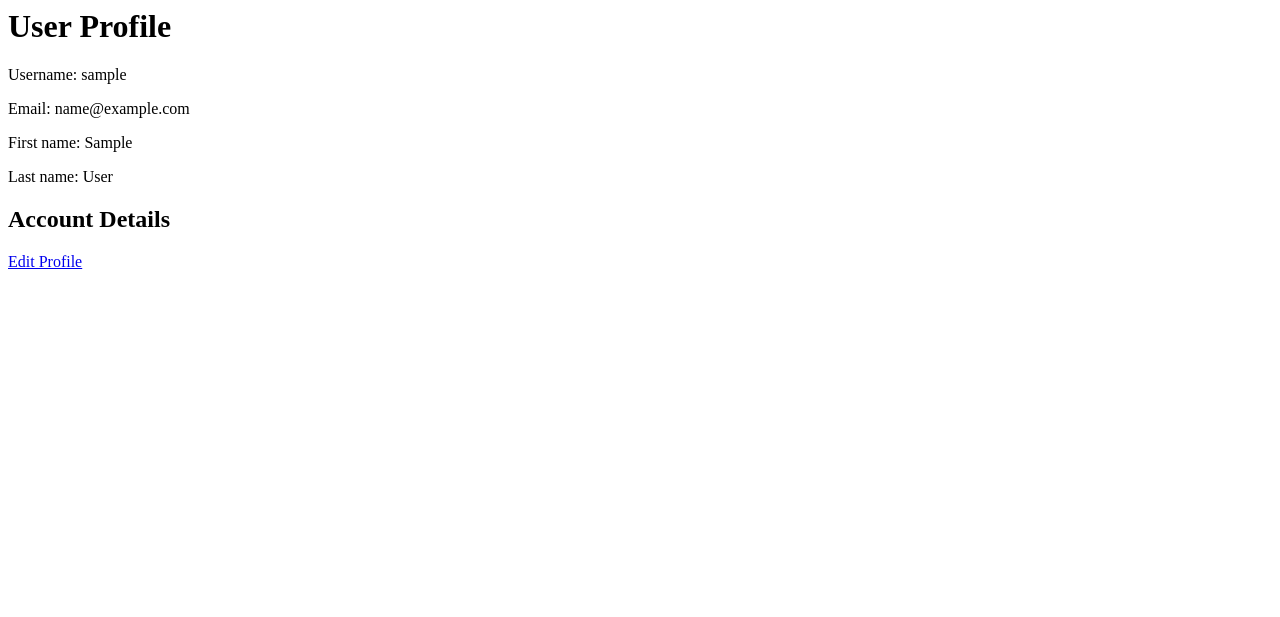
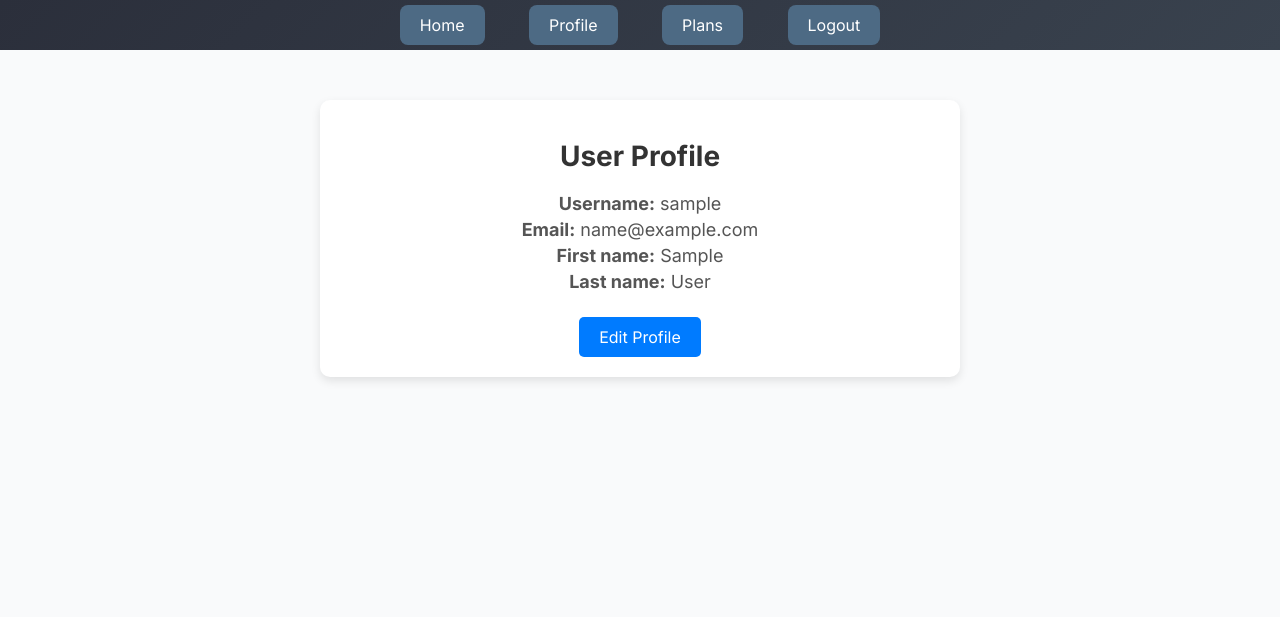
Before and after one commit to thefirsthouse/finance_tracker, a Django app: page /accounts/profile/ in a window 1280 px wide. Shown: the top 617 px of the page. Run offline with Django 5.2, Linux system fonts and the light colour scheme; the visitor is signed in with stand-in values (Sample User, id 1).

Commit message:
profile page

```diff
--- /dev/null
+++ b/finance_tracker/static/css/profile.css
@@ -0,0 +1,56 @@
+.profile-container {
+    max-width: 600px;
+    margin: 50px auto;
+    padding: 20px;
+    background: #ffffff;
+    border-radius: 10px;
+    box-shadow: 0px 4px 10px rgba(0, 0, 0, 0.1);
+    text-align: center;
+}
+
+.profile-heading {
+    font-size: 28px;
+    font-weight: bold;
+    color: #333;
+    margin-bottom: 20px;
+}
+
+.profile-info p {
+    font-size: 18px;
+    color: #555;
+    margin: 5px 0;
+}
+
+.profile-subheading {
+    font-size: 22px;
+    font-weight: bold;
+    color: #444;
+    margin-top: 30px;
+}
+
+.account-list {
+    list-style: none;
+    padding: 0;
+}
+
+.account-item {
+    font-size: 18px;
+    color: #666;
+    padding: 8px 0;
+}
+
+.btn-edit {
+    display: inline-block;
+    margin-top: 20px;
+    padding: 10px 20px;
+    font-size: 16px;
+    color: #fff;
+    background-color: #007bff;
+    text-decoration: none;
+    border-radius: 5px;
+    transition: background 0.3s ease;
+}
+
+.btn-edit:hover {
+    background-color: #0056b3;
+}
--- a/finance_tracker/templates/accounts/profile.html
+++ b/finance_tracker/templates/accounts/profile.html
@@ -1,16 +1,21 @@
+{% extends "base.html" %}
+{% load static %}
+
+{% block extra_css %}
+    <link rel="stylesheet" href="{% static 'css/profile.css' %}">
+{% endblock %}
+
+{% block title %}User Profile{% endblock %}
+
 {% block content %}
-    <h1>User Profile</h1>
-    <p>Username: {{ user.username }}</p>
-    <p>Email: {{ user.email }}</p>
-    <p>First name: {{ user.first_name }}</p>
-    <p>Last name: {{ user.last_name }}</p>
-
-    <h2>Account Details</h2>
-    <!-- <ul>
-        {% for account in accounts %}
-            <li>{{ account.name }}: {{ account.balance }}</li>
-        {% endfor %}
-    </ul> -->
-
-    <a href="{% url 'edit_profile' %}">Edit Profile</a>
+    <div class="profile-container">
+        <h1 class="profile-heading">User Profile</h1>
+        <div class="profile-info">
+            <p><strong>Username:</strong> {{ user.username }}</p>
+            <p><strong>Email:</strong> {{ user.email }}</p>
+            <p><strong>First name:</strong> {{ user.first_name }}</p>
+            <p><strong>Last name:</strong> {{ user.last_name }}</p>
+        </div>
+        <a href="{% url 'edit_profile' %}" class="btn btn-edit">Edit Profile</a>
+    </div>
 {% endblock %}
```
Also changed, not shown: finance_tracker/static/css/register.css (line endings or trailing spaces).
